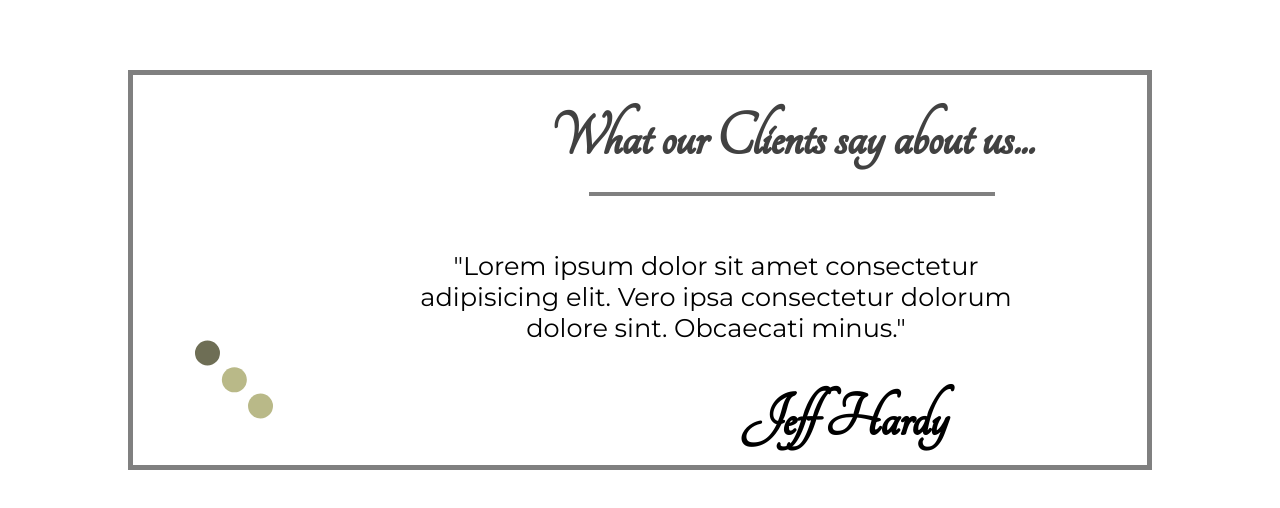
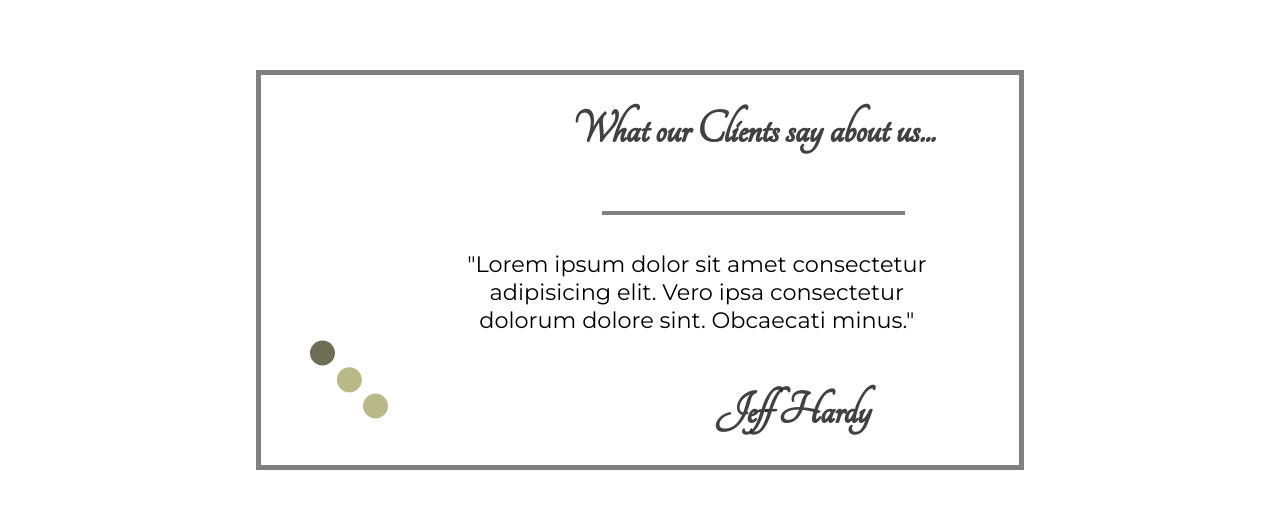
Before and after one commit to ChoryCzlowiek/estetic, a plain HTML site: page index.html in a window 1280 px wide. Shown: the part 3046-3554 px from the top of the page. Drawn offline with Linux system fonts and the light colour scheme.

Commit message:
Add new font-size to opinions

```diff
--- a/sass/_opinions.scss
+++ b/sass/_opinions.scss
@@ -57,6 +57,7 @@
             left: 60%;
             font-size: 1.6rem;
             font-family: tangerine;
+            color: rgba(44, 44, 44, .9);
         }
 
         .opinions__circles-container {
@@ -155,25 +156,47 @@
 
     .opinions {
 
+
         &__container {
+            width: 60%;
             border: 5px solid rgba(44, 44, 44, 0.6);
+
+            .opinions__title {
+                font-size: 3rem;
+            }
+
+            .opinions__line {
+                top: 35%;
+                border-top: 4px solid rgba(44, 44, 44, 0.6);
+            }
+
+            .opinions__text {
+                left: 25%;
+                font-size: 1.4rem;
+            }
+
+            .opinions__name {
+                font-size: 3rem;
+            }
+        }
+    }
+}
+
+@media (min-width: 1440px) {
+    // Opinions
+
+    .opinions {
+
+
+        &__container {
+
 
             .opinions__title {
                 font-size: 4rem;
             }
 
-            .opinions__line {
-                border-top: 4px solid rgba(44, 44, 44, 0.6);
-            }
-
-            .opinions__text {
-                left: 25%;
-                font-size: 1.6rem;
-            }
-
             .opinions__name {
-                font-size: 4rem;
-                font-family: tangerine;
+                font-size: 3.5rem;
             }
         }
     }
```
Also changed, not shown: css/main.css, 1 other file.
